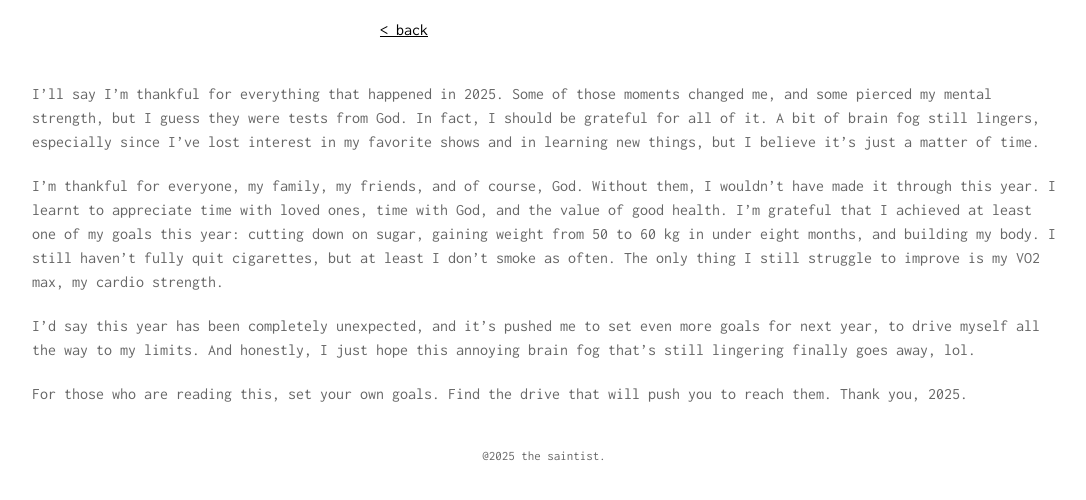
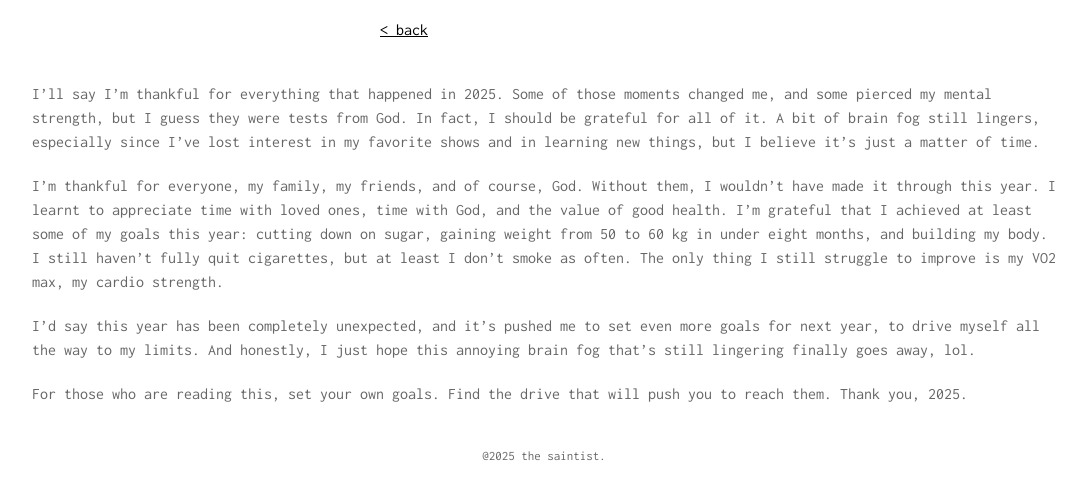
Before and after one commit to sssain/blog, an Eleventy site: page post/2025-12-13-ill-leave-everything-behind.md in a window 1280 px wide. Shown: the part 232-732 px from the top of the page, without its empty margins (96-1182 px from the left). Built offline with nearby package versions, Linux system fonts and the light colour scheme; Eleventy itself is replaced by a stand-in of ours; files that its build step writes are made by us from their sources; files whose address does not match are found by name.

Commit message:
Update post/2025-12-13-ill-leave-everything-behind.md (via Pages CMS)

```diff
--- a/post/2025-12-13-ill-leave-everything-behind.md
+++ b/post/2025-12-13-ill-leave-everything-behind.md
@@ -5,7 +5,7 @@ title: i’ll leave everything behind
 ---
 I’ll say I’m thankful for everything that happened in 2025. Some of those moments changed me, and some pierced my mental strength, but I guess they were tests from God. In fact, I should be grateful for all of it. A bit of brain fog still lingers, especially since I’ve lost interest in my favorite shows and in learning new things, but I believe it’s just a matter of time.
 
-I’m thankful for everyone, my family, my friends, and of course, God. Without them, I wouldn’t have made it through this year. I learnt to appreciate time with loved ones, time with God, and the value of good health. I’m grateful that I achieved at least one of my goals this year: cutting down on sugar, gaining weight from 50 to 60 kg in under eight months, and building my body. I still haven’t fully quit cigarettes, but at least I don’t smoke as often. The only thing I still struggle to improve is my VO2 max, my cardio strength.
+I’m thankful for everyone, my family, my friends, and of course, God. Without them, I wouldn’t have made it through this year. I learnt to appreciate time with loved ones, time with God, and the value of good health. I’m grateful that I achieved at least some of my goals this year: cutting down on sugar, gaining weight from 50 to 60 kg in under eight months, and building my body. I still haven’t fully quit cigarettes, but at least I don’t smoke as often. The only thing I still struggle to improve is my VO2 max, my cardio strength.
 
 I’d say this year has been completely unexpected, and it’s pushed me to set even more goals for next year, to drive myself all the way to my limits. And honestly, I just hope this annoying brain fog that’s still lingering finally goes away, lol.
 
```
